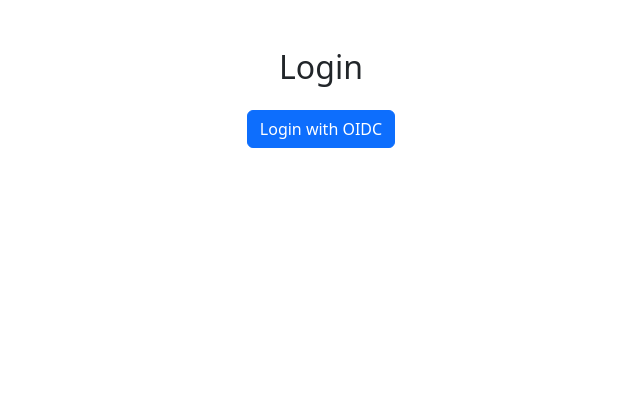
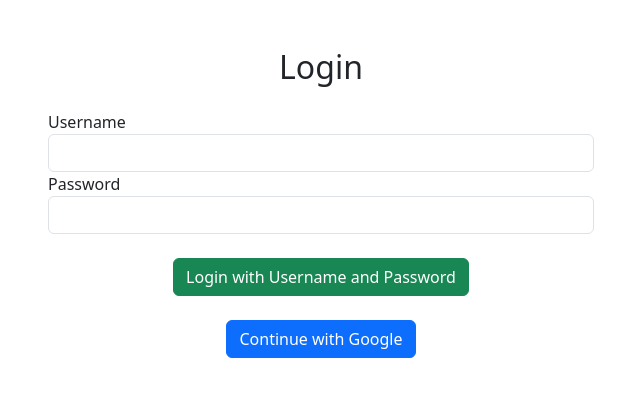
Before and after one commit to hawkinswinja/mini-commerce, a React (Vite) app in the folder frontend/: page /login in a window 1280 px wide. Shown: the top 396 px of the page, without its empty margins (319-959 px from the left). Built offline with nearby package versions, Linux system fonts and the light colour scheme.

Commit message:
feat: users can now login with username and password

```diff
--- a/frontend/src/App.jsx
+++ b/frontend/src/App.jsx
@@ -1,15 +1,17 @@
 import React from 'react';
 import { BrowserRouter as Router, Routes, Route, Navigate } from 'react-router-dom';
+import Layout from './components/Layout';
 import LoginPage from './pages/LoginPage';
 import OrdersPage from './pages/OrdersPage';
+import ProductsPage from './pages/ProductsPage';
 
 function App() {
   return (
     <Router>
       <Routes>
         <Route path="/login" element={<LoginPage />} />
-        <Route path="/orders" element={<OrdersPage /> }
-        />
+        <Route path="/products" element={<Layout><ProductsPage /></Layout>} />
+        <Route path="/orders" element={<Layout><OrdersPage /></Layout>} />
       </Routes>
     </Router>
   );
--- a/frontend/src/pages/LoginPage.jsx
+++ b/frontend/src/pages/LoginPage.jsx
@@ -1,31 +1,136 @@
-import React, { useEffect } from 'react';
-import Cookies from 'js-cookie';
+// import React, { useEffect } from 'react';
+// import Cookies from 'js-cookie';
+
+// const LoginPage = () => {
+//   // Function to handle login button click
+//   const googleLogin = () => {
+//     // const oidcLoginUrl = import.meta.env.VITE_BACKEND_URL || 'http://backend';
+//     window.location.href = '/api/oidc/authenticate/';
+//     // Redirect to Django OIDC login page and return to /orders after successful login
+//   };
+
+//   // Check for sessionId in cookies when the component mounts
+//   useEffect(() => {
+//     const sessionId = Cookies.get('sessionid');
+//     console.log('username:', Cookies.get('username'));
+//     if (sessionId) {
+//       // Redirect to /orders if sessionId exists
+//       window.location.href = '/orders';
+//     }
+//   }, []);
+
+//   return (
+//     <div className="container mt-5">
+//       <div className="row justify-content-center">
+//         <div className="col-md-6">
+//           <h2 className="text-center mb-4">Login</h2>
+//           <div className="text-center">
+//             <button className="btn btn-primary" onClick={googleLogin}>Login with OIDC</button>
+//           </div>
+//         </div>
+//       </div>
+//     </div>
+//   );
+// };
+
+// export default LoginPage;
+
+
+import React, { useState, useEffect } from 'react';
+import axios from 'axios';
+import { getCookie } from '../utils';
+axios.defaults.withCredentials = true;
 
 const LoginPage = () => {
-  // Function to handle login button click
+  const [username, setUsername] = useState('');
+  const [password, setPassword] = useState('');
+  const [errorMessage, setErrorMessage] = useState('');
+
+  // Function to handle OIDC login button click
   const googleLogin = () => {
-    // const oidcLoginUrl = import.meta.env.VITE_BACKEND_URL || 'http://backend';
     window.location.href = '/api/oidc/authenticate/';
-    // Redirect to Django OIDC login page and return to /orders after successful login
   };
 
-  // Check for sessionId in cookies when the component mounts
-  useEffect(() => {
-    const sessionId = Cookies.get('sessionid');
-    console.log('username:', Cookies.get('username'));
-    if (sessionId) {
-      // Redirect to /orders if sessionId exists
-      window.location.href = '/orders';
+  // Handle form submission for username/password login
+  const handleLogin = async (e) => {
+    e.preventDefault();
+    setErrorMessage(''); // Clear any previous errors
+
+    try {
+      const response = await axios.post(
+        '/api/api-auth/login/',
+        { username, password },
+        {
+          headers: {
+            'X-CSRFToken': getCookie('csrftoken'), // CSRF token from cookies
+          },
+          withCredentials: true,
+        }
+      );
+
+      if (response.status === 200) {
+        // If login is successful, redirect to orders page
+        window.location.href = '/products';
+      } else {
+        // Handle login failure (e.g., invalid credentials)
+        setErrorMessage('Invalid username or password');
+      }
+    } catch (error) {
+      console.error('Login failed', error);
+      setErrorMessage('Something went wrong. Please try again later.');
     }
-  }, []);
+  };
 
   return (
     <div className="container mt-5">
       <div className="row justify-content-center">
         <div className="col-md-6">
           <h2 className="text-center mb-4">Login</h2>
-          <div className="text-center">
-            <button className="btn btn-primary" onClick={googleLogin}>Login with OIDC</button>
+
+          {/* Username/Password Login Form */}
+          <form onSubmit={handleLogin}>
+            <div className="form-group">
+              <label htmlFor="username">Username</label>
+              <input
+                type="text"
+                id="username"
+                className="form-control"
+                value={username}
+                onChange={(e) => setUsername(e.target.value)}
+                required
+              />
+            </div>
+
+            <div className="form-group">
+              <label htmlFor="password">Password</label>
+              <input
+                type="password"
+                id="password"
+                className="form-control"
+                value={password}
+                onChange={(e) => setPassword(e.target.value)}
+                required
+              />
+            </div>
+
+            {errorMessage && (
+              <div className="alert alert-danger mt-3">
+                {errorMessage}
+              </div>
+            )}
+
+            <div className="text-center mt-4">
+              <button type="submit" className="btn btn-success">
+                Login with Username and Password
+              </button>
+            </div>
+          </form>
+          <h2 className="text-center mb-4"></h2>
+          {/* OIDC Login Button */}
+          <div className="text-center mb-4">
+            <button className="btn btn-primary" onClick={googleLogin}>
+              Continue with Google
+            </button>
           </div>
         </div>
       </div>
```
Also changed, not shown: frontend/src/pages/Home.jsx (deleted, +0 -30 lines), 1 other file (tests, documents, lock files or other folders).
